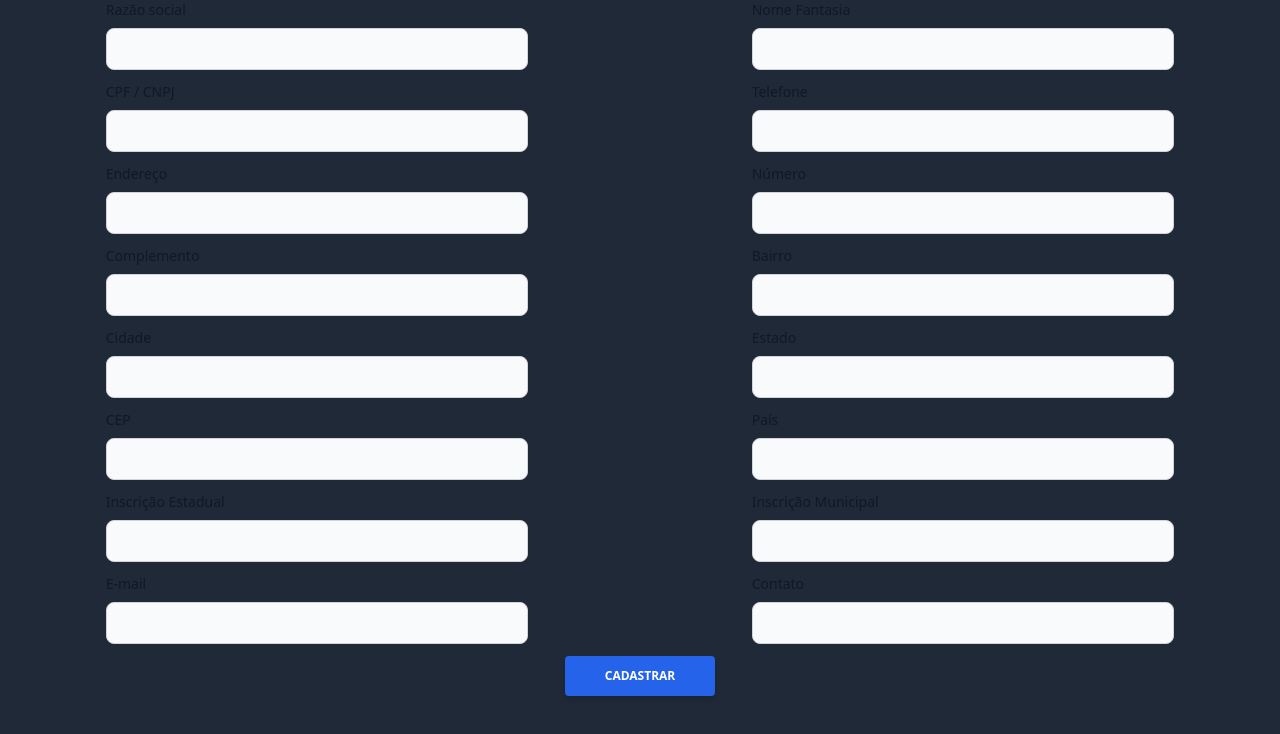
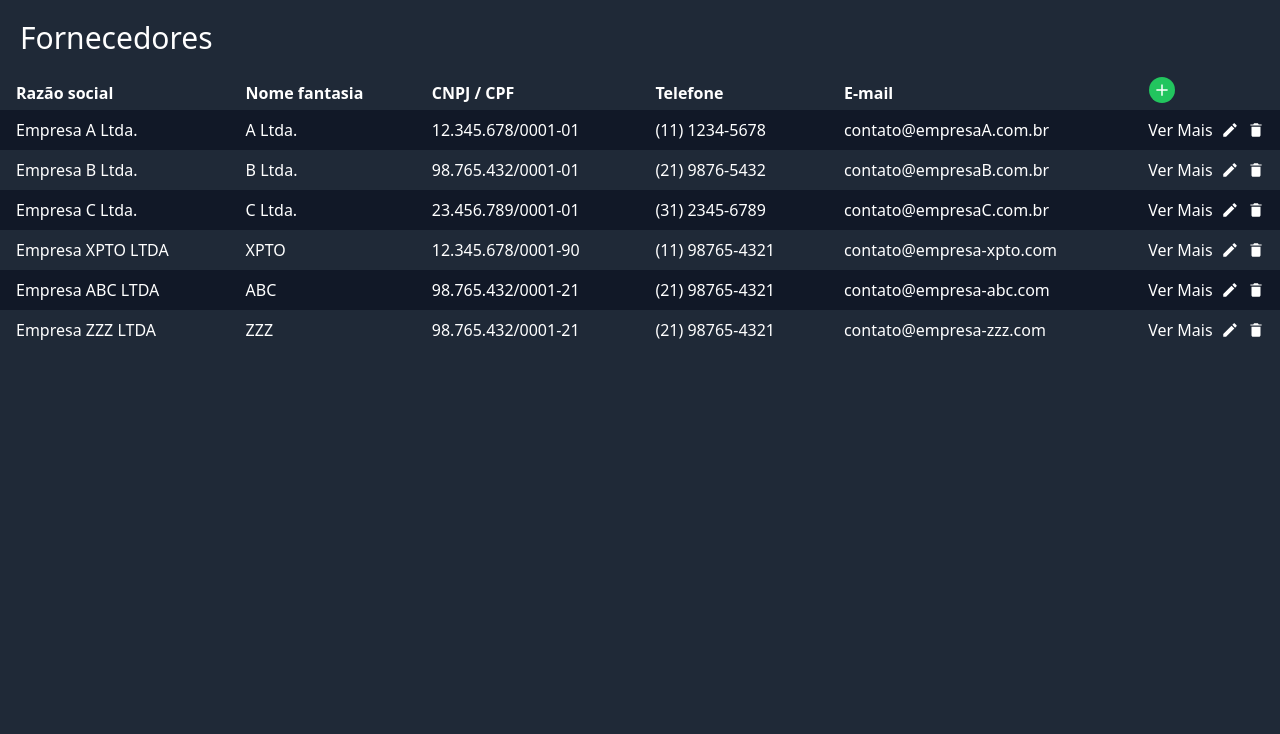
Before and after one commit to Gustavo-Ragazzi/cadastro-de-fornecedor, a React (Create React App) app: page / in a window 1280 px wide. Shown: the top 734 px of the page. Built offline with nearby package versions, Linux system fonts and the light colour scheme.

Commit message:
feat table example

```diff
--- a/package.json
+++ b/package.json
@@ -14,6 +14,7 @@
     "classnames": "^2.3.2",
     "react": "^18.2.0",
     "react-dom": "^18.2.0",
+    "react-icons": "^4.8.0",
     "react-scripts": "5.0.1",
     "typescript": "^4.9.5",
     "web-vitals": "^2.1.4"
--- a/src/App.tsx
+++ b/src/App.tsx
@@ -1,9 +1,9 @@
-import SupplierForm from "./components/SupplierForm";
+import Main from "./components/Main";
 
 function App() {
     return (
       <div className="bg-gray-800 h-screen">
-        <SupplierForm />
+        <Main />
       </div>
   );
 }
--- /dev/null
+++ b/src/components/Main/index.tsx
@@ -0,0 +1,44 @@
+import { IoMdAdd, IoMdCreate , IoMdTrash } from "react-icons/io";
+import example from "../example.json"
+
+export default function Main() {
+    return (
+        <>
+            <h1 className="text-white text-3xl p-5">Fornecedores</h1>
+            <table className="text-white w-full">
+                <thead>
+                    <tr>
+                        <th className="text-left px-4">Razão social</th>
+                        <th className="text-left px-4">Nome fantasia</th>
+                        <th className="text-left px-4">CNPJ / CPF</th>
+                        <th className="text-left px-4">Telefone</th>
+                        <th className="text-left px-4">E-mail</th>
+                        <th className="text-left px-4">
+                            <button className="rounded-full bg-green-500 hover:bg-green-400 active:bg-green-300">
+                                <IoMdAdd className="m-1 text-lg"/>
+                            </button>
+                        </th>
+                    </tr>
+                </thead>
+                <tbody>
+                    {example.map((item, index) => (
+                        <tr className={`${index % 2 === 0 ? "bg-gray-900" : "bg-gray-800"}`}>
+                            <td className="text-left px-4 py-2">{item.razao_social}</td>
+                            <td className="text-left px-4 py-2">{item.nome_fantasia}</td>
+                            <td className="text-left px-4 py-2">{item.cnpj_cpf}</td>
+                            <td className="text-left px-4 py-2">{item.telefone}</td>
+                            <td className="text-left px-4 py-2">{item.email}</td>
+                            <td>
+                                <div className="flex gap-2 items-center justify-center">
+                                    <button className="">Ver Mais</button>
+                                    <button className="hover:text-green-500 active:text-green-300"><IoMdCreate className="text-lg "/></button>
+                                    <button className="hover:text-red-500 active:text-red-300"><IoMdTrash className="text-lg"/></button>
+                                </div>
+                            </td>
+                        </tr>
+                    ))}
+                </tbody>
+            </table>
+        </>
+    )
+}
--- /dev/null
+++ b/src/components/example.json
@@ -0,0 +1,110 @@
+[
+    {
+        "razao_social": "Empresa A Ltda.",
+        "nome_fantasia": "A Ltda.",
+        "cnpj_cpf": "12.345.678/0001-01",
+        "telefone": "(11) 1234-5678",
+        "endereco": "Rua A, 123",
+        "numero": "123",
+        "complemento": "Sala 1",
+        "bairro": "Centro",
+        "cidade": "São Paulo",
+        "estado": "SP",
+        "cep": "01001-000",
+        "pais": "Brasil",
+        "inscricao_estadual": "123.456.789.000",
+        "inscricao_municipal": "123456789",
+        "email": "contato@empresaA.com.br",
+        "contato": "Fulano de Tal"
+    },
+    {
+        "razao_social": "Empresa B Ltda.",
+        "nome_fantasia": "B Ltda.",
+        "cnpj_cpf": "98.765.432/0001-01",
+        "telefone": "(21) 9876-5432",
+        "endereco": "Rua B, 456",
+        "numero": "456",
+        "complemento": "Sala 2",
+        "bairro": "Centro",
+        "cidade": "Rio de Janeiro",
+        "estado": "RJ",
+        "cep": "20001-000",
+        "pais": "Brasil",
+        "inscricao_estadual": "987.654.321.000",
+        "inscricao_municipal": "987654321",
+        "email": "contato@empresaB.com.br",
+        "contato": "Ciclano de Tal"
+    },
+    {
+        "razao_social": "Empresa C Ltda.",
+        "nome_fantasia": "C Ltda.",
+        "cnpj_cpf": "23.456.789/0001-01",
+        "telefone": "(31) 2345-6789",
+        "endereco": "Rua C, 789",
+        "numero": "789",
+        "complemento": "Sala 3",
+        "bairro": "Centro",
+        "cidade": "Belo Horizonte",
+        "estado": "MG",
+        "cep": "30110-000",
+        "pais": "Brasil",
+        "inscricao_estadual": "456.789.123.000",
+        "inscricao_municipal": "456789123",
+        "email": "contato@empresaC.com.br",
+        "contato": "Beltrano de Tal"
+    },
+    {
+        "razao_social": "Empresa XPTO LTDA",
+        "nome_fantasia": "XPTO",
+        "cnpj_cpf": "12.345.678/0001-90",
+        "telefone": "(11) 98765-4321",
+        "endereco": "Rua das Flores",
+        "numero": "123",
+        "complemento": "Sala 2",
+        "bairro": "Jardim das Rosas",
+        "cidade": "São Paulo",
+        "estado": "SP",
+        "cep": "01234-567",
+        "pais": "Brasil",
+        "inscricao_estadual": "123.456.789.000",
+        "inscricao_municipal": "987654321",
+        "email": "contato@empresa-xpto.com",
+        "contato": "João Silva"
+      },
+      {
+        "razao_social": "Empresa ABC LTDA",
+        "nome_fantasia": "ABC",
+        "cnpj_cpf": "98.765.432/0001-21",
+        "telefone": "(21) 98765-4321",
+        "endereco": "Rua dos Pinheiros",
+        "numero": "456",
+        "complemento": "Sala 5",
+        "bairro": "Pinheiros",
+        "cidade": "Rio de Janeiro",
+        "estado": "RJ",
+        "cep": "54321-098",
+        "pais": "Brasil",
+        "inscricao_estadual": "987.654.321.000",
+        "inscricao_municipal": "123456789",
+        "email": "contato@empresa-abc.com",
+        "contato": "Maria Souza"
+      },
+      {
+        "razao_social": "Empresa ZZZ LTDA",
+        "nome_fantasia": "ZZZ",
+        "cnpj_cpf": "98.765.432/0001-21",
+        "telefone": "(21) 98765-4321",
+        "endereco": "Avenida Paulista",
+        "numero": "1000",
+        "complemento": "Andar 10",
+        "bairro": "Bela Vista",
+        "cidade": "São Paulo",
+        "estado": "SP",
+        "cep": "01234-567",
+        "pais": "Brasil",
+        "inscricao_estadual": "987.654.321.000",
+        "inscricao_municipal": "123456789",
+        "email": "contato@empresa-zzz.com",
+        "contato": "Pedro Santos"
+      }
+]
```
Also changed, not shown: 2 other files (tests, documents, lock files or other folders).
